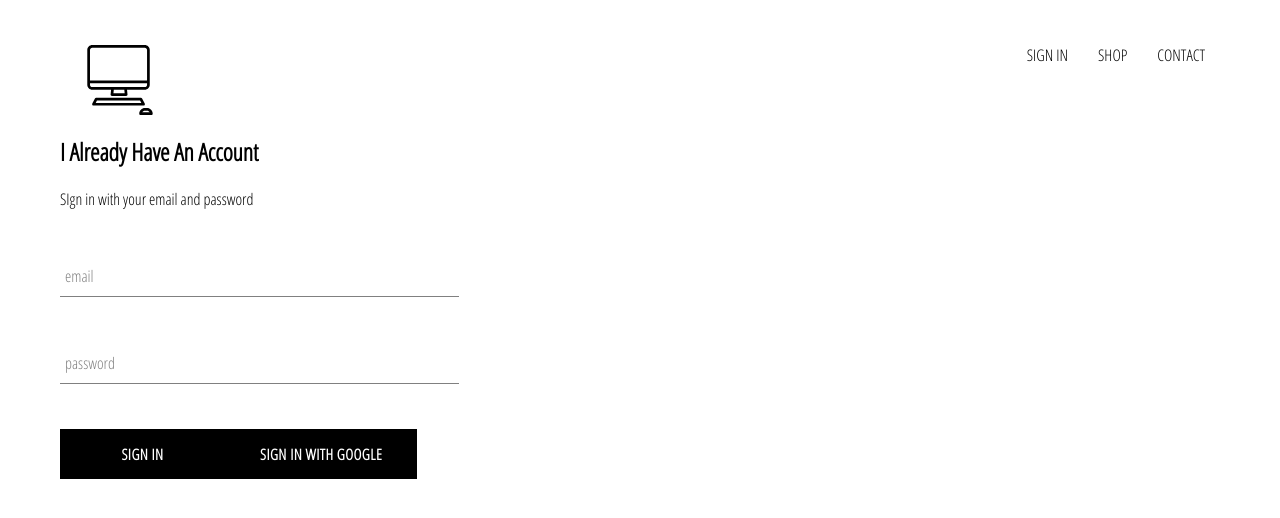
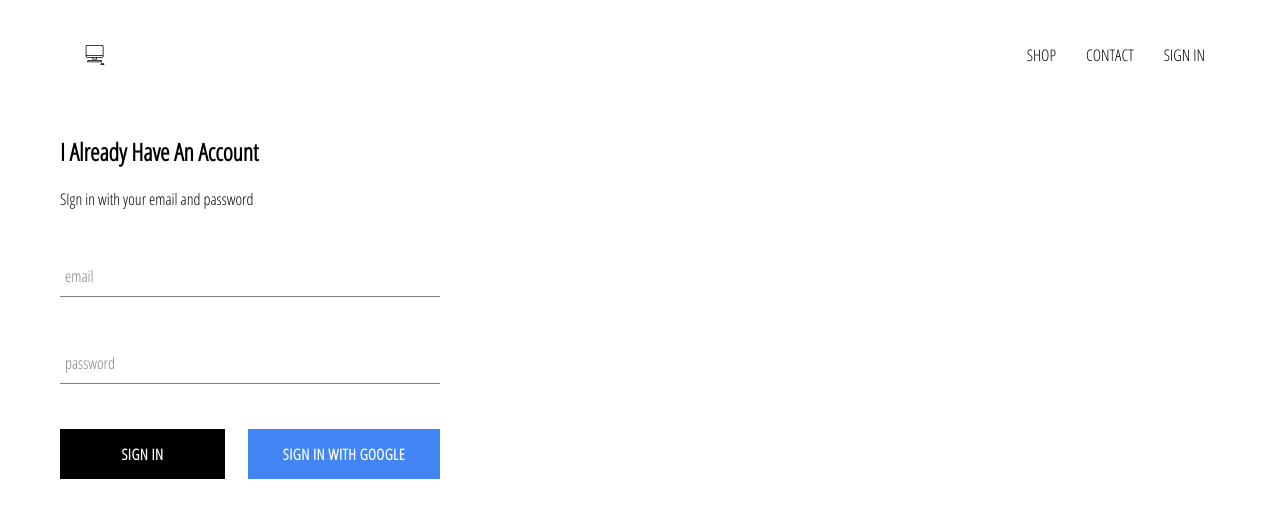
Before and after one commit to 01Clarian/betterpractices, a React (Create React App) app: page /signin in a window 1280 px wide. Shown: the top 518 px of the page. Built offline with nearby package versions, Linux system fonts and the light colour scheme; no server answers.

Commit message:
int firebase created firebase and sign in with google and css

```diff
--- a/src/App.css
+++ b/src/App.css
@@ -8,3 +8,7 @@
     text-decoration: none;
     color: black;
 }
+
+* {
+    box-sizing:border-box;
+}
--- a/src/App.js
+++ b/src/App.js
@@ -5,12 +5,33 @@
 import ShopPage from './pages/shop/shop.component';
 import Header from './components/header/header.component';
 import SignInAndSignUpPage from './pages/sign-in-and-sign-up/sign-in-and-sign-up.component';
+import {auth} from './firebase/firebase.utils';
 
-function App() {
-  return (
+class App extends React.Component {
+  constructor() {
+    super()
+    this.state= {
+      currentUser: null
+    }
+  }
+
+  unsubscribeFromAuth = null
+
+  componentDidMount() {
+    this.unsubscribeFromAuth = auth.onAuthStateChanged(user => {
+      this.setState({currentUser: user})
+      console.log(user)
+    })
+  }
+
+  componentWillUnmount() {
+    this.unsubscribeFromAuth();
+  }
+
+render(){  return (
     <div className="App">
         <div>
-          <Header />
+          <Header currentUser={this.state.currentUser} />
           <Switch>
           <Route exact path="/" component={HomePage} />
           <Route path="/shop" component={ShopPage} />
@@ -19,6 +40,7 @@
         </div>
     </div>
   );
-}
+}}
+
 
 export default App;
--- a/src/components/custom-button/custom-button.component.jsx
+++ b/src/components/custom-button/custom-button.component.jsx
@@ -2,8 +2,11 @@
 import React from 'react';
 import './custom-button.styles.scss';
 
-const CustomButton = ({children, ...otherProps}) => (
-    <button className="custom-button" {...otherProps}>
+const CustomButton = ({children, isGoogleSignIn, ...otherProps}) => (
+    <button
+    className={`${isGoogleSignIn ? 'google-sign-in' : ''} custom-button`}
+     {...otherProps}
+     >
         {children}
     </button>
 )
--- a/src/components/custom-button/custom-button.styles.scss
+++ b/src/components/custom-button/custom-button.styles.scss
@@ -19,4 +19,14 @@
       color: black;
       border: 1px solid black;
     }
+
+    &.google-sign-in {
+     background-color: #4285f4;
+     color:white;
+
+     &:hover {
+         background-color: blue;
+         border:none;
+     }
+    }
   }
--- a/src/components/header/header.component.jsx
+++ b/src/components/header/header.component.jsx
@@ -2,22 +2,28 @@
 import {Link} from 'react-router-dom';
 import './header.styles.scss';
 import {ReactComponent as Logo} from '../../assets/crown.svg'
+import {auth} from '../../firebase/firebase.utils';
 
-const Header = () => (
+const Header = ({currentUser}) => (
     <div className='header'>
         <Link className='logo-container' to='/' >
         <Logo className='logo' />
         </Link>
         <div className="options">
-        <Link className='option' to="/signin">
-                SIGN IN
-            </Link>
             <Link className='option' to="/shop">
                 SHOP
             </Link>
             <Link className='option'  to="/contact">
                 CONTACT
             </Link>
+            {
+                currentUser ?
+                <div className='option' onClick={()=> auth.signOut()}>
+                    SIGN OUT
+                </div>
+                :
+                <Link className='option' to='/signin'>SIGN IN</Link>
+            }
         </div>
     </div>
 )
--- a/src/components/header/header.styles.scss
+++ b/src/components/header/header.styles.scss
@@ -20,6 +20,7 @@
 
       .option {
         padding: 10px 15px;
+        cursor: pointer;
       }
     }
   }
--- a/src/components/sign-in/sign-in.component.jsx
+++ b/src/components/sign-in/sign-in.component.jsx
@@ -38,11 +38,11 @@
             <FormInput name='password' type='password' value={this.state.password}
             required handleChange={this.handleChange}
             label="password" />
-
+            <div className='buttons'>
             <CustomButton type="submit">Sign in</CustomButton>
-            <CustomButton onClick={signInWithGoogle}>{''}Sign in with Google{''}</CustomButton>
-
-
+            <CustomButton onClick={signInWithGoogle}
+            isGoogleSignIn >Sign in with Google</CustomButton>
+      </div>
         </form>
 
         </div>
--- a/src/components/sign-in/sign-in.styles.scss
+++ b/src/components/sign-in/sign-in.styles.scss
@@ -1,5 +1,5 @@
 .sign-in {
-    width: 30vw;
+    width: 380px;
     display: flex;
     flex-direction: column;
 
@@ -7,3 +7,9 @@
         margin:10px 0;
     }
 }
+
+
+.buttons {
+    display: flex;
+    justify-content: space-between;
+}
```
